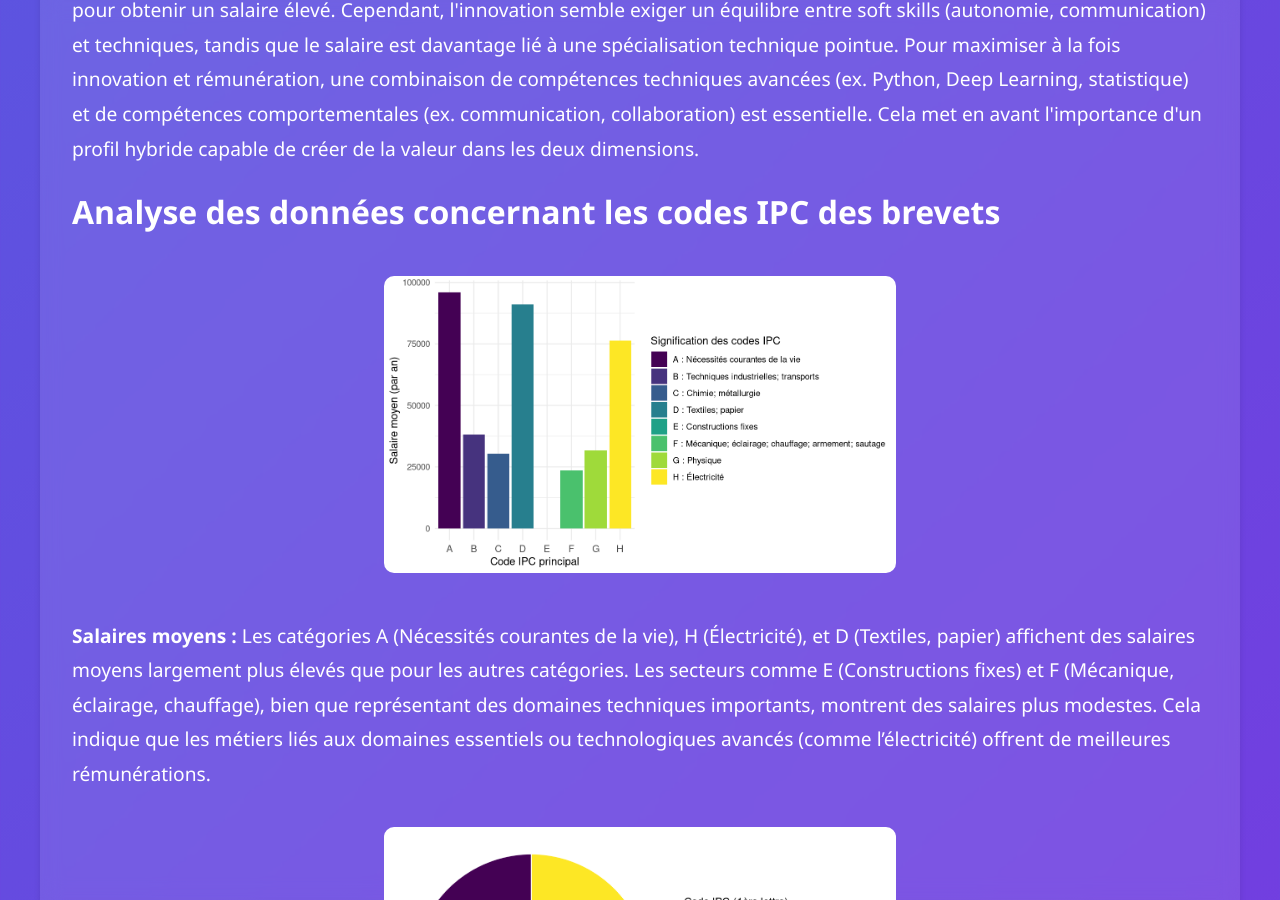
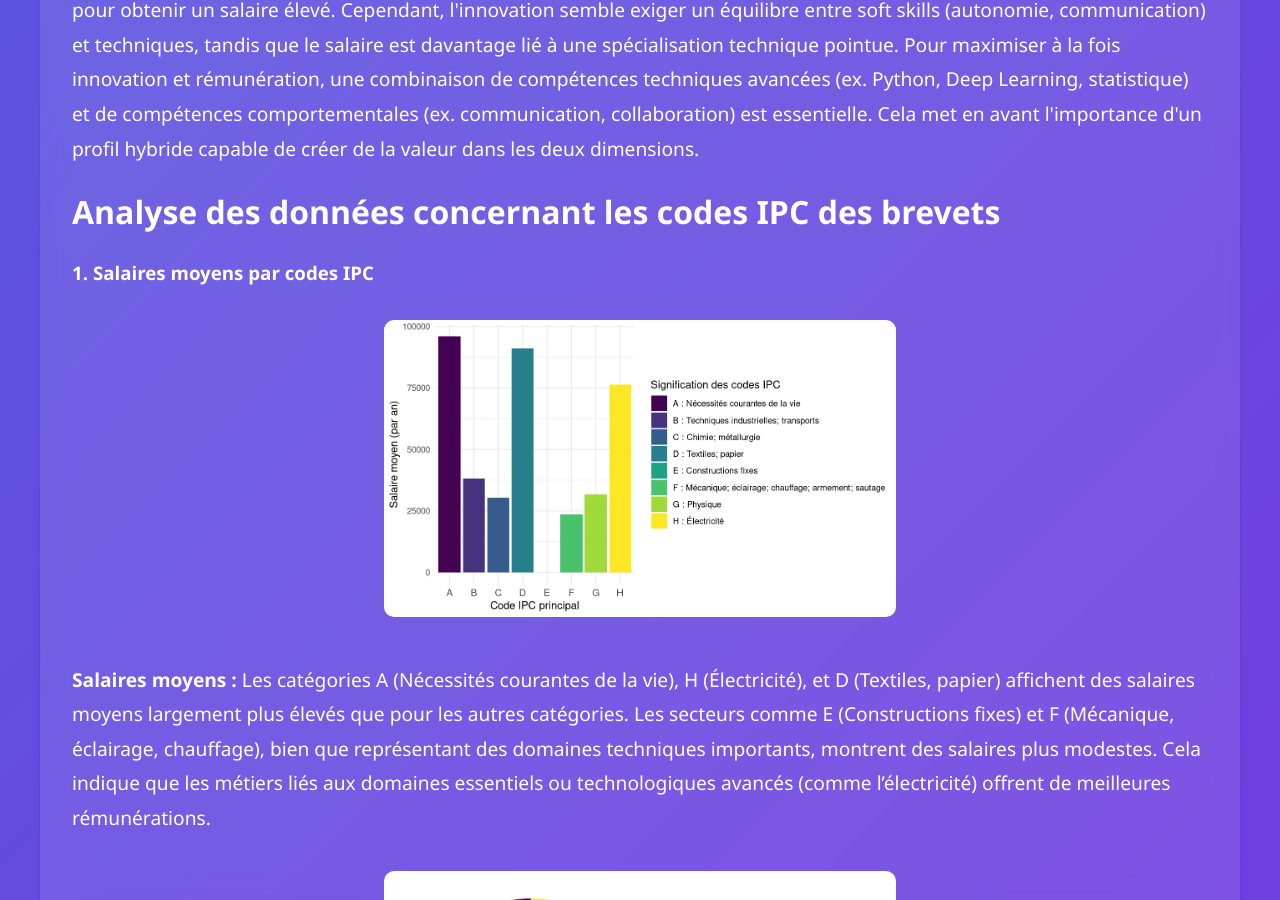
Before and after one commit to SebastienH422/ProjetR.smams, a Jekyll site: the page analyses.html, which Jekyll copies as it is, in a window 1280 px wide and 900 px high, scrolled down 2942 px. Built offline with Jekyll 4.4.1, drawn with Linux system fonts in a browser that asks for light colours.

Commit message:
Update analyses.html

```diff
--- a/analyses.html
+++ b/analyses.html
@@ -113,6 +113,7 @@ Pour maximiser à la fois innovation et rémunération, une combinaison de comp
 
             <section class="section">
                 <h2>Analyse des données concernant les codes IPC des brevets</h2>
+                <h3>1. Salaires moyens par codes IPC</h3>
                 <p align="center">
                     <img src="Images/ipc_salaires_sans_legende.png" alt="Salaires moyens par code IPC">
                 </p>
```
